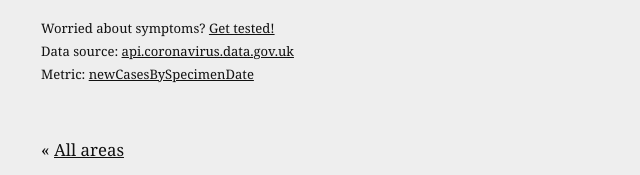
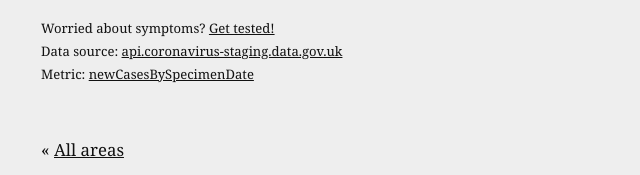
Before and after one commit to hjst/covid-streak, a plain HTML site: page stats.html in a window 1280 px wide. Shown: the part 404-579 px from the top of the page, 319-959 px from the left. Drawn offline with Linux system fonts and the light colour scheme; no server answers.

Commit message:
Fix for main API returning 307 redirects or 500 errors
For almost a week now the API has been returning 500s or redirecting to
their staging site. The staging site seems to be consistently working,
so I'm switching to using it temporarily.

```diff
--- a/stats.html
+++ b/stats.html
@@ -25,7 +25,7 @@
             "areaName": "areaName",
             "newCases": "newCasesBySpecimenDate"
         };
-        const query_url = `https://api.coronavirus.data.gov.uk/v1/data`
+        const query_url = `https://api.coronavirus-staging.data.gov.uk/v1/data`
             + `?filters=areaType=${areaType};areaCode=${areaCode}`
             + `&structure=${JSON.stringify(responseStructure)}`;
 
@@ -88,7 +88,7 @@
     </p>
     <ul class="data-source">
         <li>Worried about symptoms? <a href="https://www.nhs.uk/conditions/coronavirus-covid-19/testing-and-tracing/get-a-test-to-check-if-you-have-coronavirus/">Get tested!</a></li>
-        <li>Data source: <a id="dataSource" href="https://coronavirus.data.gov.uk">api.coronavirus.data.gov.uk</a></li>
+        <li>Data source: <a id="dataSource" href="https://api.coronavirus-staging.data.gov.uk">api.coronavirus-staging.data.gov.uk</a></li>
         <li>Metric: <a href="https://coronavirus.data.gov.uk/about-data#daily-and-cumulative-numbers-of-cases">newCasesBySpecimenDate</a></li>
     </ul>
     <div id="visualisation"></div>
```
